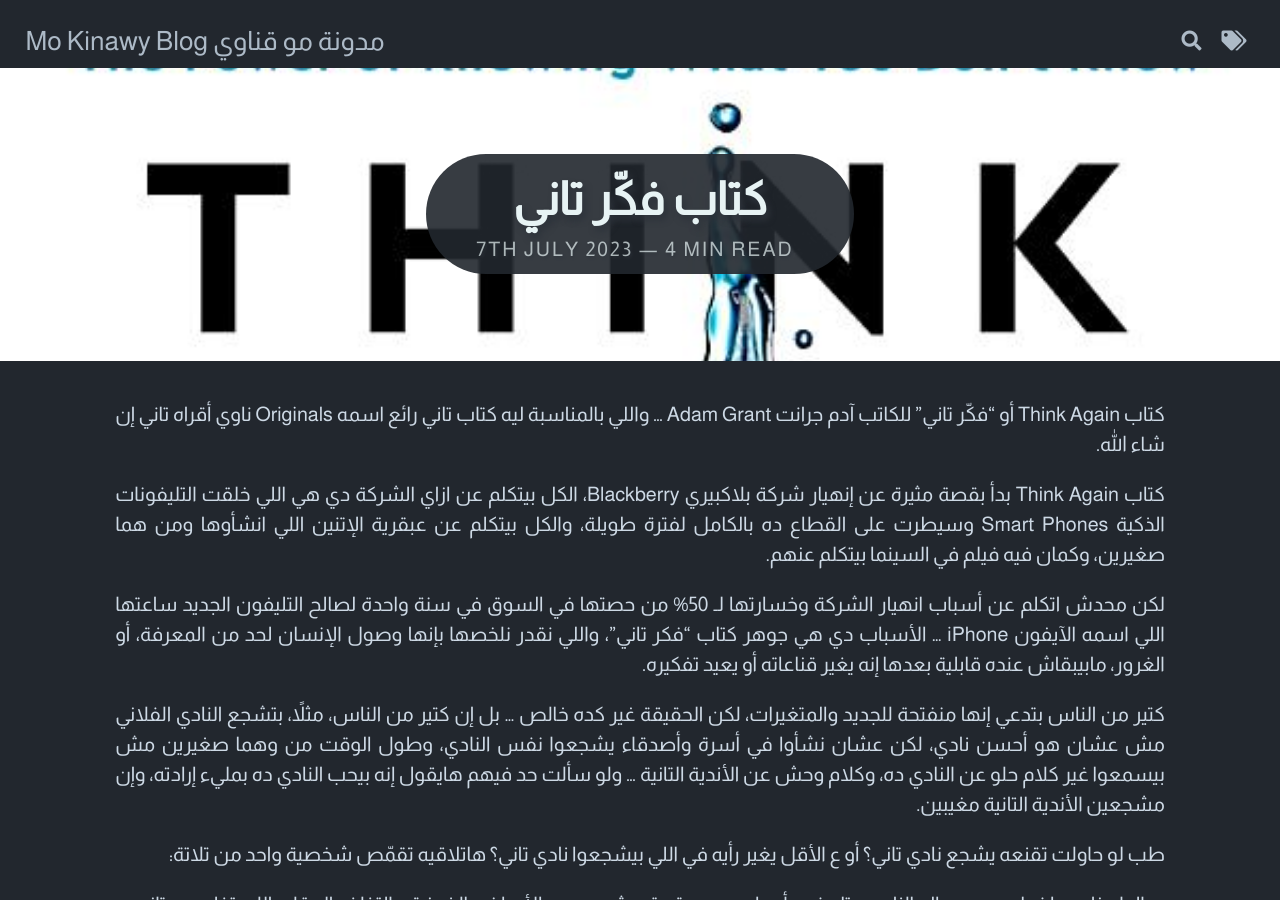
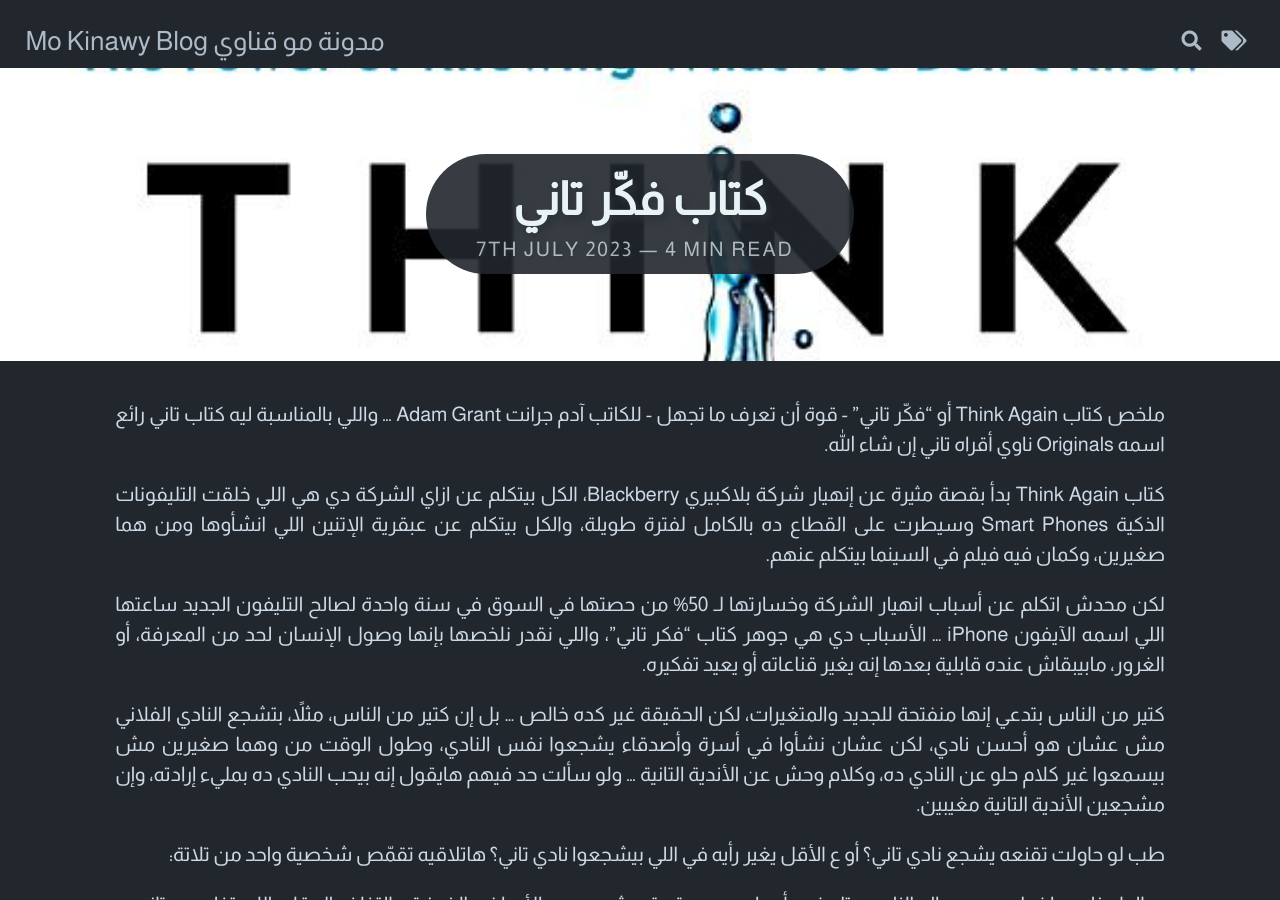
Before and after one commit to mkinawy/mkinawy.github.io, a Jekyll site: the page built from _posts/2023-07-07-think-again.md, in a window 1280 px wide and 900 px high. Built offline with Jekyll 4.4.1, drawn with Linux system fonts in a browser that asks for light colours; comment, search, counter and statistics services are not loaded.

Commit message:
final edits

```diff
--- a/_posts/2023-07-07-think-again.md
+++ b/_posts/2023-07-07-think-again.md
@@ -1,6 +1,7 @@
 ---
 layout: post
 title: كتاب فكّر تاني
+excerpt: ملخص كتاب Think Again أو "فكّر تاني" - قوة أن تعرف ما تجهل - للكاتب آدم جرانت Adam Grant، عن التحيزات وعدم وجود الرغبة في إعادة التفكير. قصة انهيار بلاكبيري ومشجعي الأندية. عن الشخصيات اللي بنتقمصها عند الاختلاف - الواعظ، القاضي، السياسي، وأصعبهم جميعاً، العالم.
 feature-img: "assets/img/feature-img/think-again.jpg"
 thumbnail: "assets/img/feature-img/think-again.jpg"
 tags: [General, Reading]
@@ -8,7 +9,7 @@
 dir: rtl
 ---
 
-كتاب Think Again أو "فكّر تاني" للكاتب آدم جرانت Adam Grant ... واللي بالمناسبة ليه كتاب تاني رائع اسمه Originals ناوي أقراه تاني إن شاء الله.
+ملخص كتاب Think Again أو "فكّر تاني" - قوة أن تعرف ما تجهل - للكاتب آدم جرانت Adam Grant ... واللي بالمناسبة ليه كتاب تاني رائع اسمه Originals ناوي أقراه تاني إن شاء الله.
 
 كتاب Think Again بدأ بقصة مثيرة عن إنهيار شركة بلاكبيري Blackberry، الكل بيتكلم عن ازاي الشركة دي هي اللي خلقت التليفونات الذكية Smart Phones وسيطرت على القطاع ده بالكامل لفترة طويلة، والكل بيتكلم عن عبقرية الإتنين اللي انشأوها ومن هما صغيرين، وكمان فيه فيلم في السينما بيتكلم عنهم.
 
```
